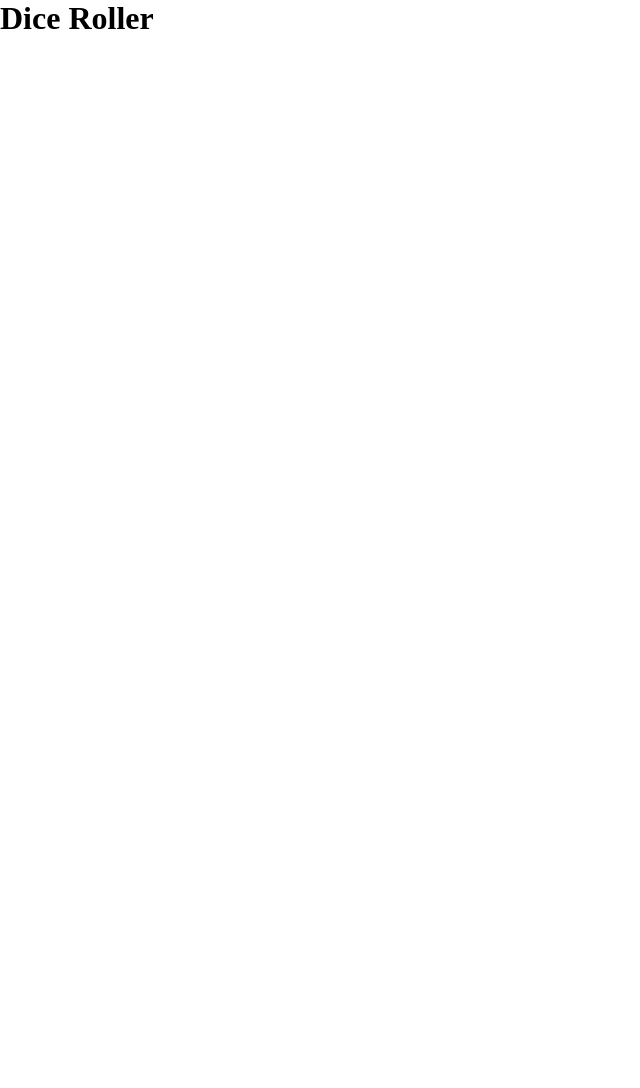
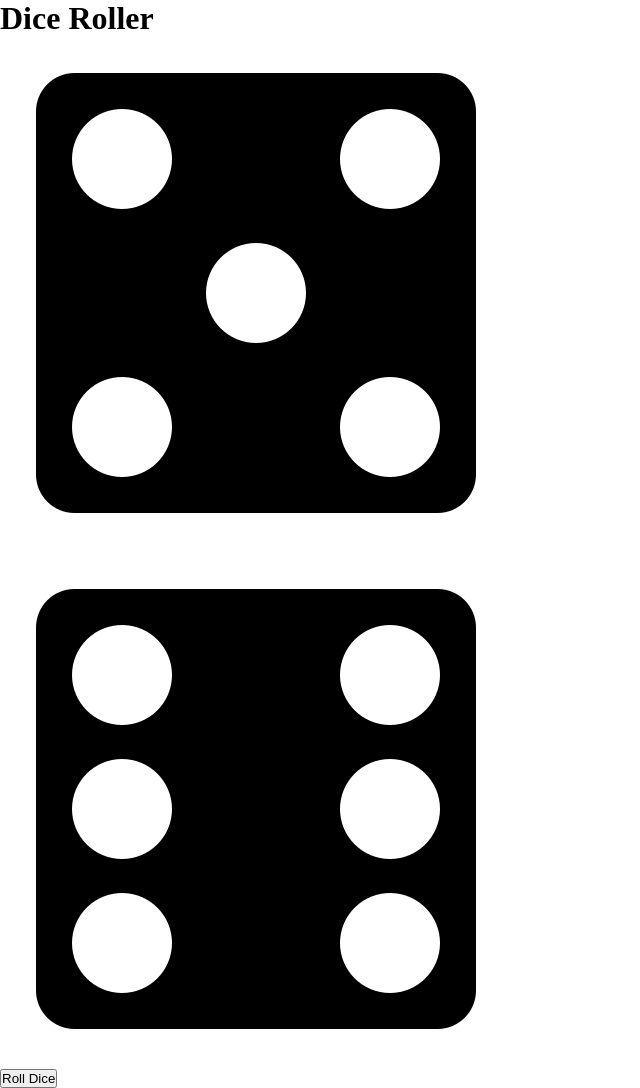
Before and after one commit to chrisrw300/dice-roller, a plain HTML site: page index.html in a window 1280 px wide. Shown: the whole page, without its empty margins (0-640 px from the left). Before the commit the page ends 800 px from the top, so only its background shows below. Drawn offline with Linux system fonts and the light colour scheme.

Commit message:
added initial dice display when website first opened

```diff
--- a/assets/js/script.js
+++ b/assets/js/script.js
@@ -1,5 +1,14 @@
 // variables
+let diceContainer = document.querySelector('#dice-container');
+const btn = document.querySelector('#btn');
 
+// dice at start
+const imgDiv1 = document.createElement('div');
+imgDiv1.innerHTML = '<img src="../assets/img/dice-five.png" alt="dice"/>';
+const imgDiv2 = document.createElement('div');
+imgDiv2.innerHTML = '<img src="../assets/img/dice-six.png" alt="dice"/>';
+diceContainer.appendChild(imgDiv1);
+diceContainer.appendChild(imgDiv2);
 
 
 // number generator
@@ -22,4 +31,4 @@ function numberGen() {
 
 
 // function start
-numberGen();
+btn.addEventListener('click', numberGen);
--- a/index.html
+++ b/index.html
@@ -11,7 +11,10 @@
         <h1>Dice Roller</h1>
     </header>
     <main>
+        <section id="dice-container">
 
+        </section>
+        <button id="btn">Roll Dice</button>
     </main>
     <script src="./assets/js/script.js"></script>
 </body>
```
Also changed, not shown: assets/img/dice-five.png (added), assets/img/dice-five.svg (deleted), assets/img/dice-four.png (added), assets/img/dice-four.svg (deleted), assets/img/dice-one.png (added), assets/img/dice-one.svg (deleted), assets/img/dice-six.png (added), assets/img/dice-six.svg (deleted), assets/img/dice-three.png (added), assets/img/dice-three.svg (deleted), assets/img/dice-two.png (added), assets/img/dice-two.svg (deleted).
